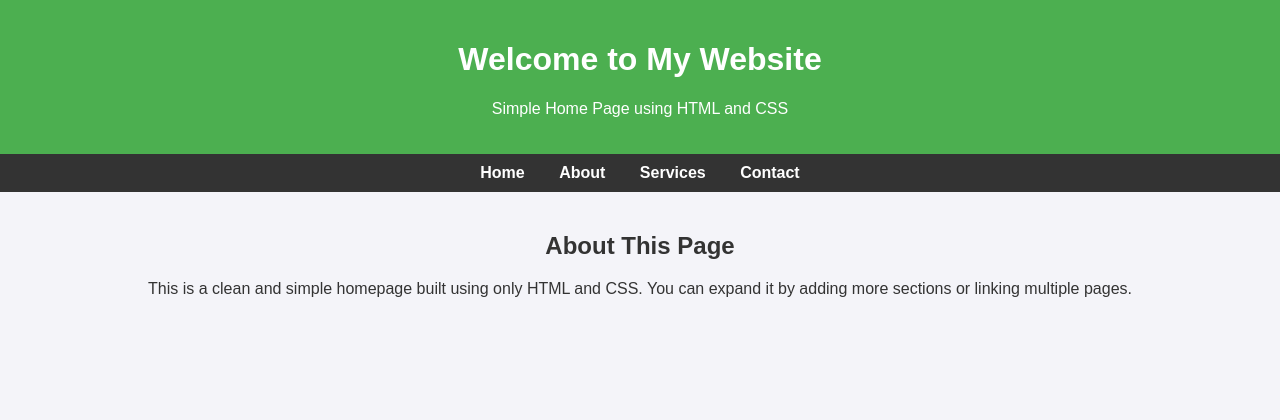
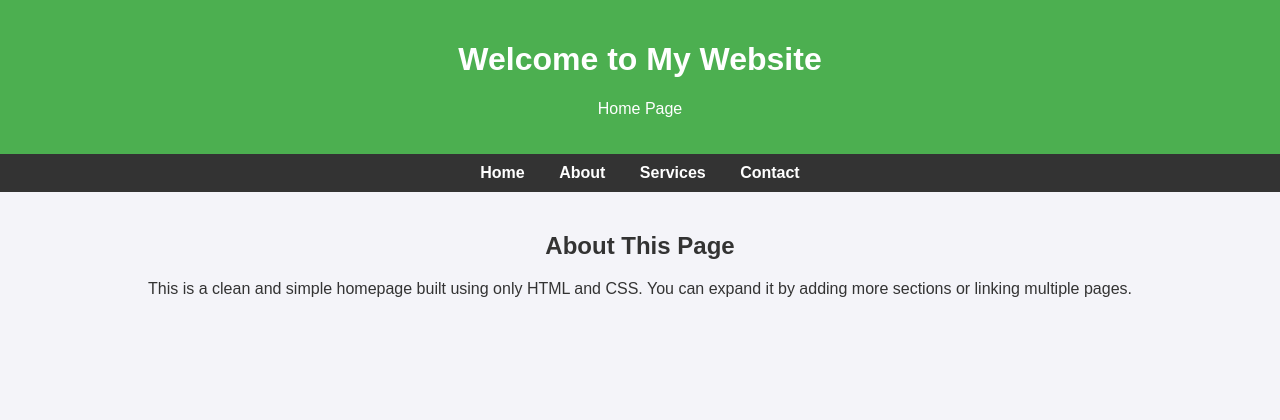
Before and after one commit to nikhilcse0427/django-complete-guide, a Django app: page / in a window 1280 px wide. Shown: the top 420 px of the page. Run offline with Django 5.2, Linux system fonts and the light colour scheme.

Commit message:
Sending data from views to templates file

```diff
--- a/myApp1/myApp1/views.py
+++ b/myApp1/myApp1/views.py
@@ -4,7 +4,11 @@ from django.shortcuts import render
 # for displaying template file
 
 def home(request):
-  return render(request, "index.html")
+  data = {
+    'title': 'Home page',
+    'pageName': 'Home Page',
+  }
+  return render(request, "index.html", data)
 
 def aboutUS(request):
   return HttpResponse("<h1>This is about us page</h1>")
--- a/myApp1/templates/index.html
+++ b/myApp1/templates/index.html
@@ -3,7 +3,7 @@
 <head>
   <meta charset="UTF-8">
   <meta name="viewport" content="width=device-width, initial-scale=1.0">
-  <title>Simple Home Page</title>
+  <title>{{title}}</title>
   <style>
     body {
       margin: 0;
@@ -49,7 +49,7 @@
 <body>
   <header>
     <h1>Welcome to My Website</h1>
-    <p>Simple Home Page using HTML and CSS</p>
+    <p>{{pageName}}</p>
   </header>
 
   <nav>
```
